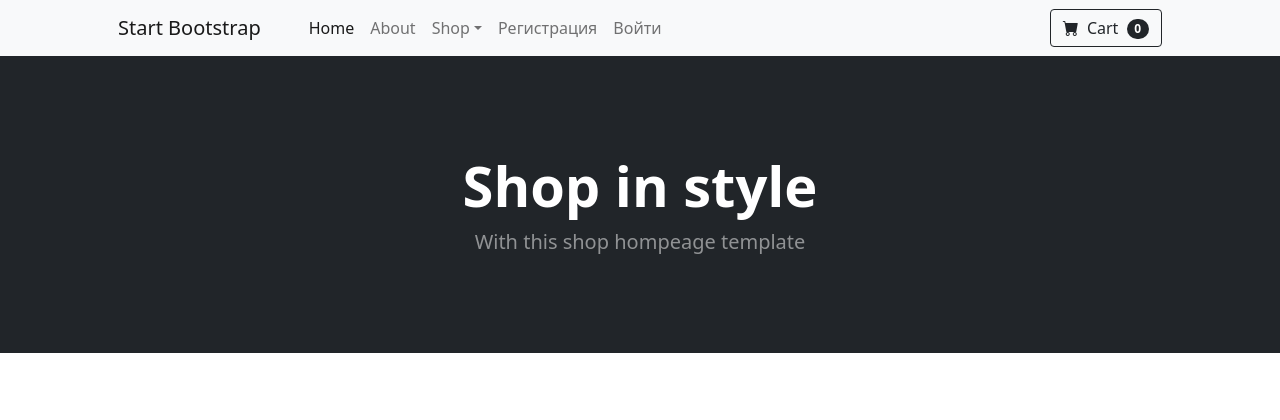
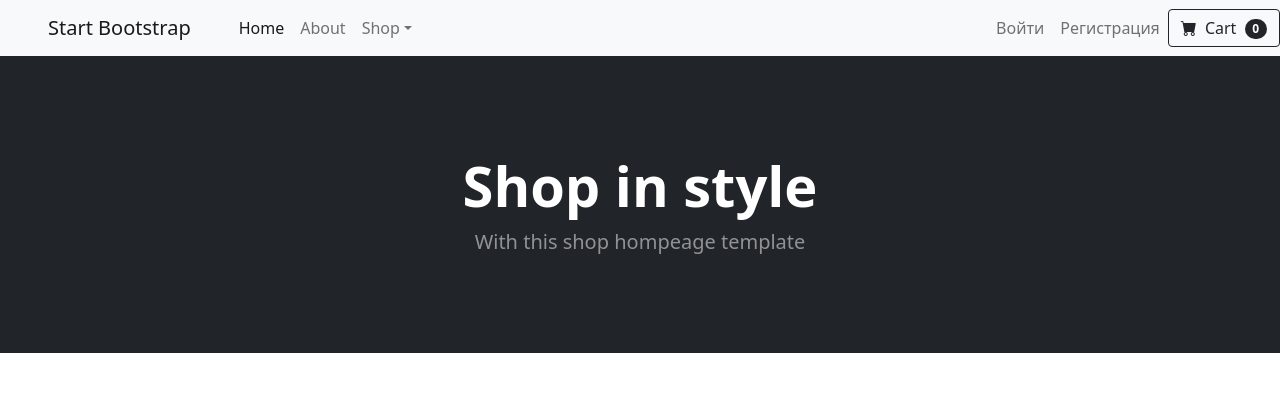
Before and after one commit to Amankaium/50k-python5-shop, a Django app: page / in a window 1280 px wide. Shown: the top 420 px of the page. Run offline with Django 4.2, Linux system fonts and the light colour scheme; grey boxes labelled with a size stand in for pictures from a placeholder-image service; some libraries are stand-ins or nearby versions.

Commit message:
relocated register and signin buttons into right side

```diff
--- a/shop/templates/mainapp/home.html
+++ b/shop/templates/mainapp/home.html
@@ -34,18 +34,31 @@
                                 <li><a class="dropdown-item" href="#!">New Arrivals</a></li>
                             </ul>
                         </li>
-                        <li class="nav-item"></li><a class="nav-link"  href="{% url 'register' %}">Регистрация</a> </li>
-                        <li class="nav-item"><a class="nav-link"  href="{% url 'register' %}">Войти</a></li>
+
                     </ul>
-                    <form class="d-flex">
-                        <button class="btn btn-outline-dark" type="submit">
-                            <i class="bi-cart-fill me-1"></i>
-                            Cart
-                            <span class="badge bg-dark text-white ms-1 rounded-pill">0</span>
-                        </button>
-                    </form>
+
 
                 </div>
+            </div>
+            <div class="navbar-collapse collapse w-100 order-3 dual-collapse2">
+
+            </div>
+            <div class="navbar-collapse collapse w-100 order-3 dual-collapse2">
+                <ul class="navbar-nav ms-auto">
+                    <li class="nav-item">
+                        <li class="align-content-end"><a class="nav-link"  href="{% url 'login' %}">Войти</a></li>
+                    </li>
+                    <li class="nav-item">
+                        <li class="align-content-end"></li><a class="nav-link"  href="{% url 'register' %}">Регистрация</a> </li>
+                    </li>
+                </ul>
+                <form class="d-flex">
+                    <button class="btn btn-outline-dark" type="submit">
+                        <i class="bi-cart-fill me-1"></i>
+                        Cart
+                        <span class="badge bg-dark text-white ms-1 rounded-pill">0</span>
+                    </button>
+                </form>
             </div>
         </nav>
         <!-- Header-->
--- a/shop/templates/mainapp/login.html
+++ b/shop/templates/mainapp/login.html
@@ -58,7 +58,7 @@
           </button>
 
           <div class="modal-body p-4 text-center">
-            <p>Don't have an account? <a href="login.html" class="thembo"> Register here</a></p>
+            <p>Don't have an account? <a href="{% url 'register' %}" class="thembo"> Register here</a></p>
           </div>
         </div>
       </div>
--- a/shop/templates/mainapp/register.html
+++ b/shop/templates/mainapp/register.html
@@ -68,7 +68,7 @@
             Sign up with Facebook
           </button>
           <div class="modal-body p-4 text-center">
-            <p>Already a member? <a href="login.html" class="thembo"> Login here</a></p>
+            <p>Already a member? <a href="{% url 'login' %}" class="thembo"> Login here</a></p>
           </div>
         </div>
       </div>
```
